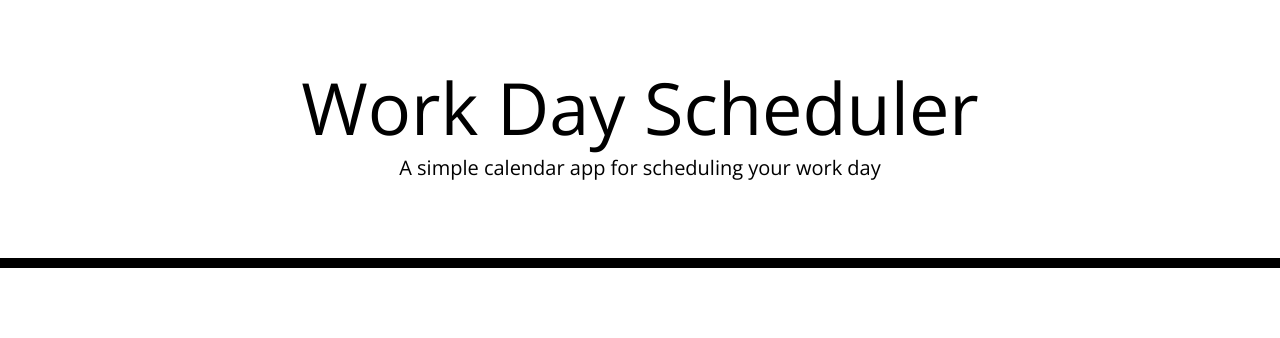
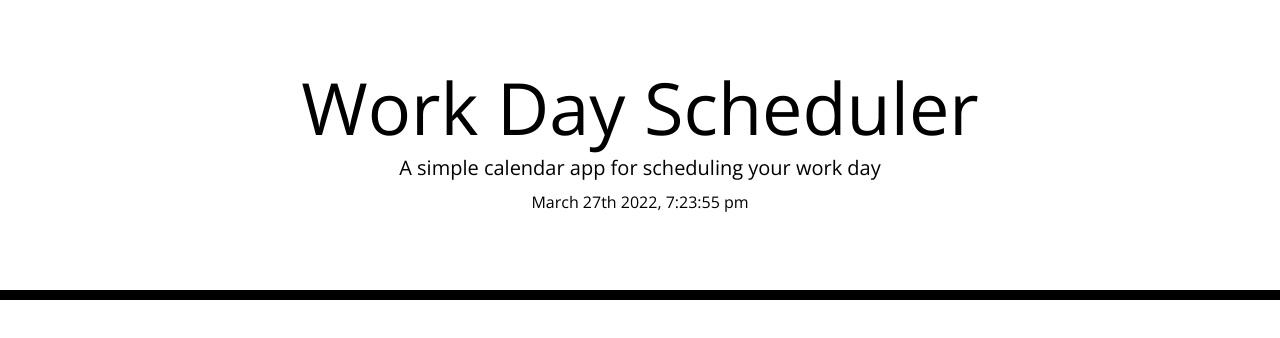
Before and after one commit to Disha2022/work_day_scheduler, a plain HTML site: page index.html in a window 1280 px wide. Drawn offline with nearby package versions, Linux system fonts and the light colour scheme; files that its build step writes are made by us from their sources.

Commit message:
added date

```diff
--- /dev/null
+++ b/assets/js/script.js
@@ -0,0 +1,5 @@
+//Add current day
+var todaysDate= (moment().format('MMMM Do YYYY, h:mm:ss a'))
+var dateText= $("<p>").text(todaysDate) //making new p element
+$("#currentDay").replaceWith(dateText);
+//Add time, text and save (column can be adjusted using bootstrap)
--- a/index.html
+++ b/index.html
@@ -18,7 +18,7 @@
       href="https://fonts.googleapis.com/css?family=Open+Sans&display=swap"
       rel="stylesheet"
     />
-    <link rel="stylesheet" href="style.css" />
+    <link rel="stylesheet" href="./assets/css/style.css" />
     <title>Work Day Scheduler</title>
   </head>
 
@@ -34,5 +34,6 @@
 
     <script src="https://code.jquery.com/jquery-3.4.1.min.js"></script>
     <script src="https://cdnjs.cloudflare.com/ajax/libs/moment.js/2.24.0/moment.min.js"></script>
+    <script src="./assets/js/script.js"></script>
   </body>
 </html>
```
